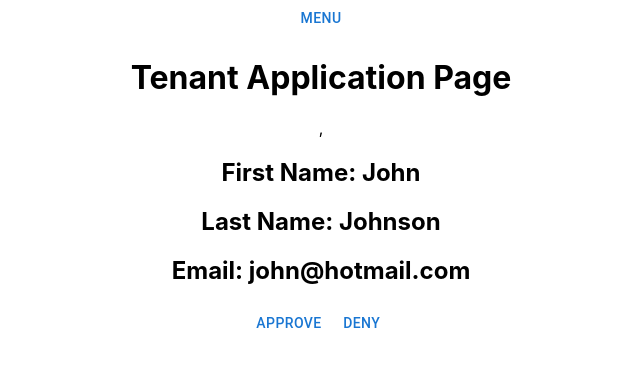
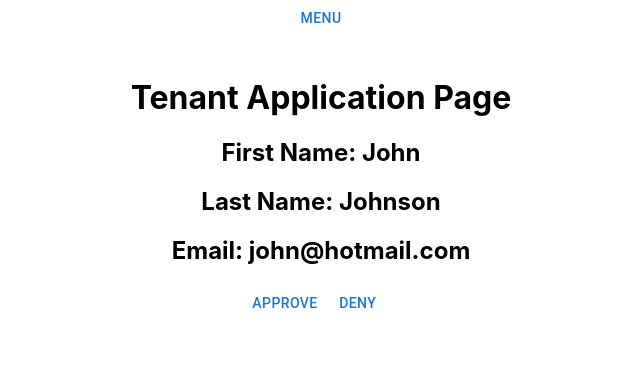
Before and after one commit to chalkenic/2022-LTP-moove-onboarding-project, a React (Create React App) app in the folder moove-admin-app/client/: page /tenantApplication/1 in a window 1280 px wide. Shown: the top 366 px of the page, without its empty margins (319-959 px from the left). Built offline with nearby package versions, Linux system fonts and the light colour scheme.

Commit message:
now able to render pdfs

```diff
--- a/moove-admin-app/client/src/pages/TenantApplication.jsx
+++ b/moove-admin-app/client/src/pages/TenantApplication.jsx
@@ -15,19 +15,20 @@ const TenantApplication = () => {
 
     const { id } = useParams();
 
+    return(
 
-    return(
-        <div>
+        <Box component="span" sx={{ p: 1 }}>
 
-        <h1>Tenant Application Page</h1>,
+            <h1>Tenant Application Page</h1>
 
-        <h2>First Name: {tenants[id].fName}</h2>
-        <h2>Last Name: {tenants[id].lName}</h2>
-        <h2>Email: {tenants[id].email}</h2>
+            <h2>First Name: {tenants[id].fName}</h2>
+            <h2>Last Name: {tenants[id].lName}</h2>
+            <h2>Email: {tenants[id].email}</h2>
 
-        <Button>Approve</Button>
-        <Button>Deny</Button>
-        </div>
+            <Button>Approve</Button>
+            <Button>Deny</Button>
+
+        </Box>
     )
 }
 
--- a/moove-admin-app/client/src/pages/TenantList.jsx
+++ b/moove-admin-app/client/src/pages/TenantList.jsx
@@ -30,7 +30,7 @@ const TenantList = () => {
             <div>
             <h1>Tenant List Page</h1>
             {tenants.map(tenant => (
-                <ListItem onClick={event => window.location.href=`/tenantApplication/${tenant.id}`}>{tenant.fName} {tenant.lName}</ListItem>
+                <ListItem className="list-item" onClick={event => window.location.href=`/tenantApplication/${tenant.id}`}>{tenant.fName} {tenant.lName}</ListItem>
             ))}
             </div>
         </List>
```
